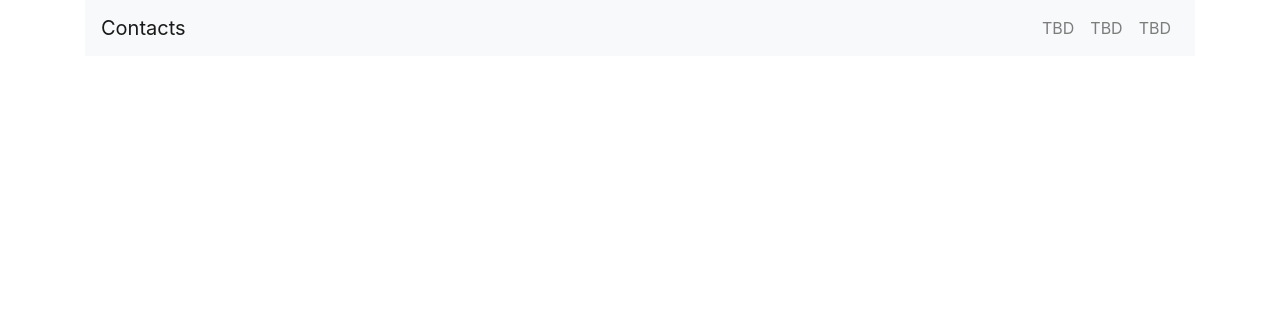
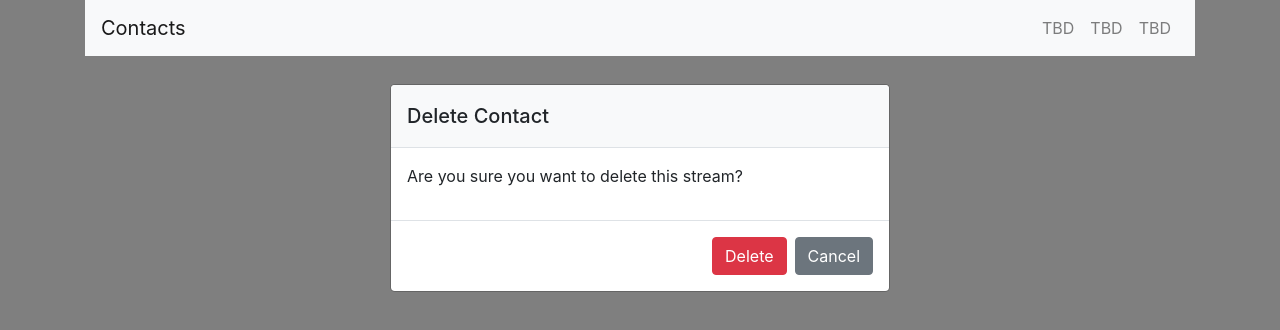
Before and after one commit to scrumpygeo/contacts-with-auth, a React (Create React App) app: page /contacts/delete/1 in a window 1280 px wide. Shown: the top 330 px of the page. Built offline with nearby package versions, Linux system fonts and the light colour scheme; no server answers.

Commit message:
delete contact

```diff
--- a/public/index.html
+++ b/public/index.html
@@ -18,8 +18,8 @@
 
     <link
       rel="stylesheet"
-      href="https://stackpath.bootstrapcdn.com/bootstrap/4.4.1/css/bootstrap.min.css"
-      integrity="sha384-Vkoo8x4CGsO3+Hhxv8T/Q5PaXtkKtu6ug5TOeNV6gBiFeWPGFN9MuhOf23Q9Ifjh"
+      href="https://stackpath.bootstrapcdn.com/bootstrap/4.5.0/css/bootstrap.min.css"
+      integrity="sha384-9aIt2nRpC12Uk9gS9baDl411NQApFmC26EwAOH8WgZl5MYYxFfc+NcPb1dKGj7Sk"
       crossorigin="anonymous"
     />
 
@@ -33,5 +33,22 @@
   <body>
     <noscript>You need to enable JavaScript to run this app.</noscript>
     <div id="root"></div>
+    <div id="modal"></div>
+
+    <script
+      src="https://code.jquery.com/jquery-3.5.1.slim.min.js"
+      integrity="sha384-DfXdz2htPH0lsSSs5nCTpuj/zy4C+OGpamoFVy38MVBnE+IbbVYUew+OrCXaRkfj"
+      crossorigin="anonymous"
+    ></script>
+    <script
+      src="https://cdn.jsdelivr.net/npm/popper.js@1.16.0/dist/umd/popper.min.js"
+      integrity="sha384-Q6E9RHvbIyZFJoft+2mJbHaEWldlvI9IOYy5n3zV9zzTtmI3UksdQRVvoxMfooAo"
+      crossorigin="anonymous"
+    ></script>
+    <script
+      src="https://stackpath.bootstrapcdn.com/bootstrap/4.5.0/js/bootstrap.min.js"
+      integrity="sha384-OgVRvuATP1z7JjHLkuOU7Xw704+h835Lr+6QL9UvYjZE3Ipu6Tp75j7Bh/kR0JKI"
+      crossorigin="anonymous"
+    ></script>
   </body>
 </html>
--- a/src/actions/index.js
+++ b/src/actions/index.js
@@ -27,7 +27,7 @@ export const fetchContact = (id) => async (dispatch) => {
 };
 
 export const editContact = (id, formValues) => async (dispatch) => {
-  const response = await contacts.put(`/contacts/${id}`, formValues);
+  const response = await contacts.patch(`/contacts/${id}`, formValues);
 
   dispatch({ type: EDIT_CONTACT, payload: response.data });
   history.push('/');
@@ -37,4 +37,5 @@ export const deleteContact = (id) => async (dispatch) => {
   await contacts.delete(`/contacts/${id}`);
 
   dispatch({ type: DELETE_CONTACT, payload: id });
+  history.push('/');
 };
--- a/src/components/App.js
+++ b/src/components/App.js
@@ -17,7 +17,7 @@ const App = () => {
           <Route path='/' exact component={ContactList} />
           <Route path='/contacts/new' exact component={ContactCreate} />
           <Route path='/contacts/edit/:id' exact component={ContactEdit} />
-          <Route path='/contacts/delete' exact component={ContactDelete} />
+          <Route path='/contacts/delete/:id' exact component={ContactDelete} />
           <Route path='/contacts/show' exact component={ContactShow} />
         </div>
       </Router>
--- /dev/null
+++ b/src/components/Modal.js
@@ -0,0 +1,39 @@
+import React from 'react';
+import ReactDOM from 'react-dom';
+import './modal.css';
+
+const Modal = (props) => {
+  return ReactDOM.createPortal(
+    <div
+      className='modal-fade'
+      id='staticBackdrop'
+      data-backdrop='static'
+      data-keyboard='false'
+      tabIndex='-1'
+      role='dialog'
+      aria-labelledby='staticBackdropLabel'
+      aria-hidden='true'
+      onClick={props.onDismiss}
+    >
+      <div
+        className='modal-dialog modal-dialog-centered '
+        onClick={(e) => e.stopPropagation()}
+      >
+        <div className='modal-content'>
+          <div className='modal-header bg-light'>
+            <h5 className='modal-title' id='staticBackdropLabel'>
+              {props.title}
+            </h5>
+          </div>
+          <div className='modal-body'>
+            <p>{props.content}</p>
+          </div>
+          <div className='modal-footer'>{props.actions}</div>
+        </div>
+      </div>
+    </div>,
+    document.getElementById('modal')
+  );
+};
+
+export default Modal;
--- a/src/components/contacts/ContactDelete.js
+++ b/src/components/contacts/ContactDelete.js
@@ -1,7 +1,68 @@
-import React from 'react';
+import React, { Component } from 'react';
+import { connect } from 'react-redux';
+import { Link } from 'react-router-dom';
+import { fetchContact, deleteContact } from '../../actions';
+import Modal from '../Modal';
+import history from '../../history';
+import '../modal.css';
 
-const ContactDelete = () => {
-  return <div>Contact Delete</div>;
+class ContactDelete extends Component {
+  componentDidMount() {
+    this.props.fetchContact(this.props.match.params.id);
+  }
+
+  renderActions() {
+    const { id } = this.props.match.params;
+
+    return (
+      <>
+        <button
+          onClick={() => this.props.deleteContact(id)}
+          type='button'
+          className='btn btn-danger'
+        >
+          Delete
+        </button>
+        <Link
+          type='button'
+          to='/'
+          className='btn btn-secondary'
+          data-dismiss='modal'
+        >
+          Cancel
+        </Link>
+      </>
+    );
+  }
+
+  renderContent() {
+    // if not data not loaded yet it runs the 1st line, then 2nd after it data loaded
+    if (!this.props.contact) {
+      return 'Are you sure you want to delete this stream?';
+    }
+    return `Are you sure you want to delete contact for ${this.props.contact.first_name} ${this.props.contact.last_name}?`;
+  }
+
+  render() {
+    return (
+      <div className='modal-backdrop' onClick={() => history.push('/')}>
+        <Modal
+          title={'Delete Contact'}
+          content={this.renderContent()}
+          actions={this.renderActions()}
+          onDismiss={() => history.push('/')}
+        />
+      </div>
+    );
+  }
+}
+
+const mapStateToProps = (state, ownProps) => {
+  return {
+    contact: state.contacts[ownProps.match.params.id],
+  };
 };
 
-export default ContactDelete;
+export default connect(mapStateToProps, { fetchContact, deleteContact })(
+  ContactDelete
+);
--- a/src/components/contacts/ContactList.js
+++ b/src/components/contacts/ContactList.js
@@ -17,7 +17,9 @@ export class ContactList extends Component {
         >
           Edit
         </Link>
-        <button className='btn btn-danger'>Delete</button>
+        <Link to={`/contacts/delete/${contact.id}`} className='btn btn-danger'>
+          Delete
+        </Link>
       </div>
     );
   };
--- /dev/null
+++ b/src/components/modal.css
@@ -0,0 +1,11 @@
+.modal-f {
+  z-index: 10 !important;
+  opacity: 1 !important;
+}
+
+.modal-backdrop {
+  opacity: 0.5;
+  z-index: -1;
+  height: 100vh;
+  width: 100vw;
+}
```
